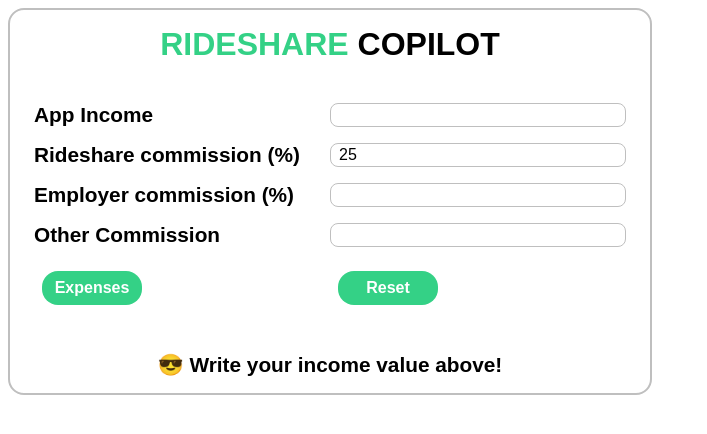
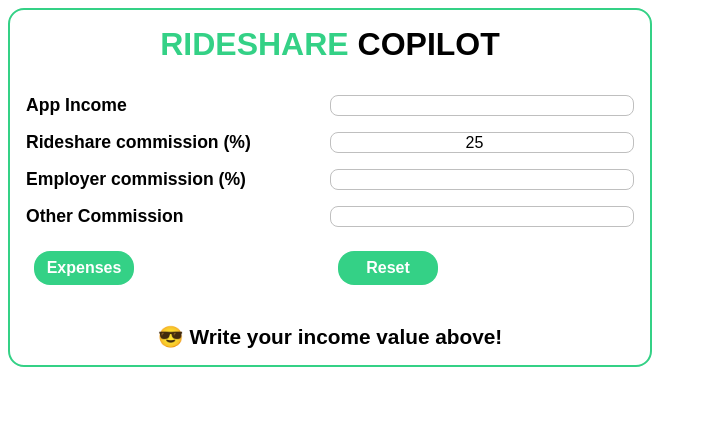
Before and after one commit to EmanuelTabian/rideshare-calculator, a React (Create React App) app: page / in a window 1280 px wide. Shown: the top 434 px of the page, without its empty margins (0-707 px from the left). Built offline with nearby package versions, Linux system fonts and the light colour scheme.

Commit message:
Fix value input 0 value bug

```diff
--- a/src/App.js
+++ b/src/App.js
@@ -96,7 +96,7 @@ function Income({
       <CommissionField trackValue={otherCom} setValue={onSetOtherCom}>
         Other Commission
       </CommissionField>
-      <div className="buttons-container">
+      <div>
         <Button onClick={handleToggle}>
           {toggle ? "Cancel" : " Expenses"}
         </Button>
@@ -113,7 +113,7 @@ function IncomeValue({ income, OnSetIncome }) {
       <input
         type="number"
         value={income}
-        onChange={(e) => OnSetIncome(+e.target.value)}
+        onChange={(e) => OnSetIncome(+e.target.value ? +e.target.value : "")}
       />
     </div>
   );
@@ -126,7 +126,7 @@ function CommissionField({ children, trackValue, setValue }) {
       <input
         type="number"
         value={trackValue}
-        onChange={(e) => setValue(+e.target.value)}
+        onChange={(e) => setValue(+e.target.value ? +e.target.value : "")}
       />
     </div>
   );
@@ -165,7 +165,7 @@ function ExpenseField({ children, value, setValue }) {
       <input
         type="number"
         value={value}
-        onChange={(e) => setValue(+e.target.value)}
+        onChange={(e) => setValue(+e.target.value ? +e.target.value : "")}
       />
     </fieldset>
   );
--- a/src/index.css
+++ b/src/index.css
@@ -17,7 +17,7 @@ html {
 .app {
   margin: 8px;
   max-width: 40em;
-  border: 2px solid var(--color-light-gray);
+  border: 2px solid var(--color-text-secondary);
   border-radius: 16px;
 }
 
@@ -35,7 +35,7 @@ html {
 
 .income,
 .expense-form {
-  padding: 16px;
+  padding: 8px;
   display: flex;
   justify-content: center;
   flex-direction: column;
@@ -47,7 +47,7 @@ html {
   padding: 8px;
   display: grid;
   grid-template-columns: 1fr 1fr;
-  font-size: 1.3rem;
+  font-size: 1.1rem;
   font-weight: 600;
 }
 
@@ -60,9 +60,11 @@ fieldset > input {
   border-radius: 8px;
   border: 1px solid var(--color-light-gray);
   font-size: 1rem;
-  padding: 0 8px;
 }
 
+input {
+  text-align: center;
+}
 .button {
   width: 100px;
   margin: 8px;
@@ -76,7 +78,8 @@ fieldset > input {
   transition: 0.3s;
 }
 
-button:hover {
+button:hover,
+button:active {
   background-color: var(--color-button-hover);
 }
 
```
